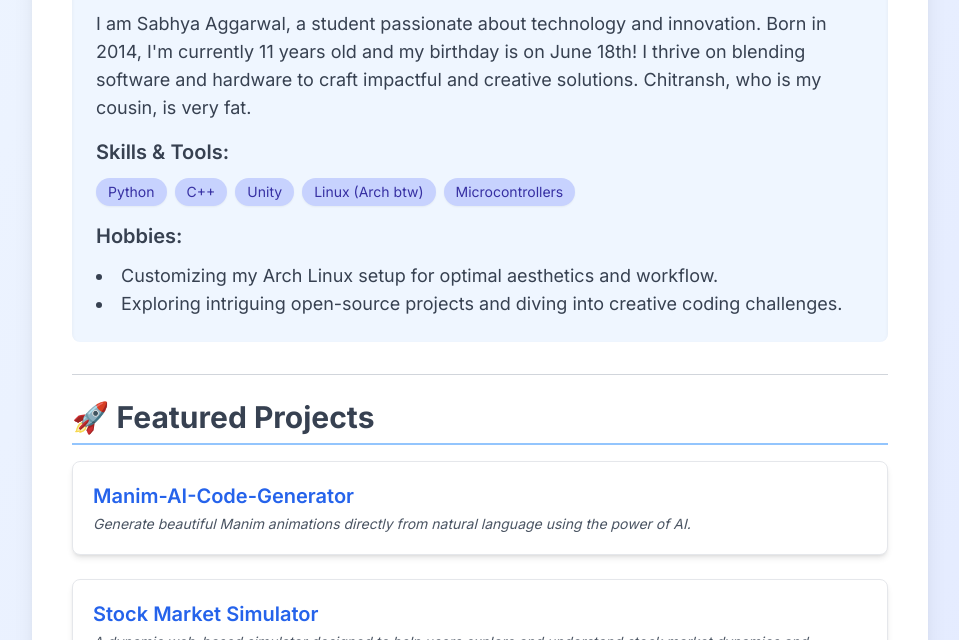
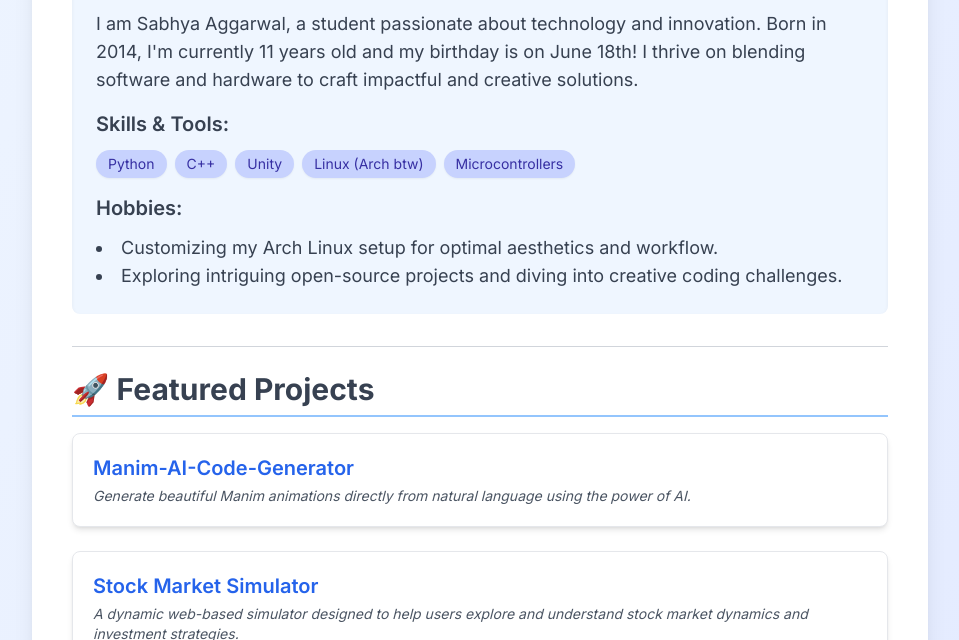
Before and after one commit to SabhyaAggarwal/SabhyaAggarwal.github.io, a website: page index.html in a window 1280 px wide. Shown: the part 460-1100 px from the top of the page, without its empty margins (160-1119 px from the left). Drawn offline with nearby package versions, Linux system fonts and the light colour scheme.

Commit message:
Update index.html

```diff
--- a/index.html
+++ b/index.html
@@ -170,9 +170,7 @@
         <section class="mb-8 bg-blue-50 p-6 rounded-lg shadow-inner">
             <h2 class="text-2xl sm:text-3xl font-bold text-gray-700 mb-4 border-b-2 border-blue-300 pb-2">About Me</h2>
             <p class="text-gray-700 leading-relaxed text-base sm:text-lg mb-4">
-                I am Sabhya Aggarwal, a student passionate about technology and innovation. Born in 2014, I'm currently 11 years old and my birthday is on June 18th! I thrive on blending software and hardware to craft impactful and creative solutions. Chitransh, who is my cousin, is very fat.
-            </p>
-
+                I am Sabhya Aggarwal, a student passionate about technology and innovation. Born in 2014, I'm currently 11 years old and my birthday is on June 18th! I thrive on blending software and hardware to craft impactful and creative solutions.
             <h3 class="text-xl font-semibold text-gray-700 mb-3">Skills & Tools:</h3>
             <div class="flex flex-wrap gap-2 mb-4">
                 <span class="bg-indigo-200 text-indigo-800 text-sm font-medium px-3 py-1 rounded-full shadow-sm">Python</span>
```
